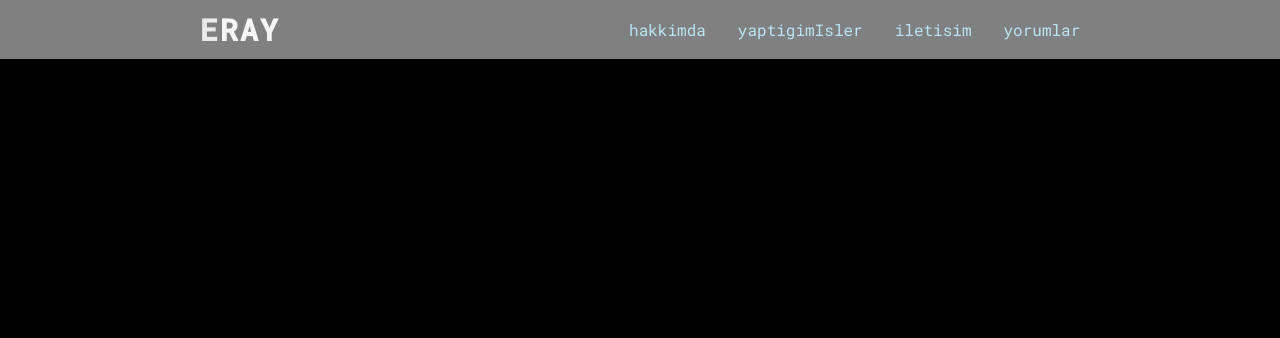
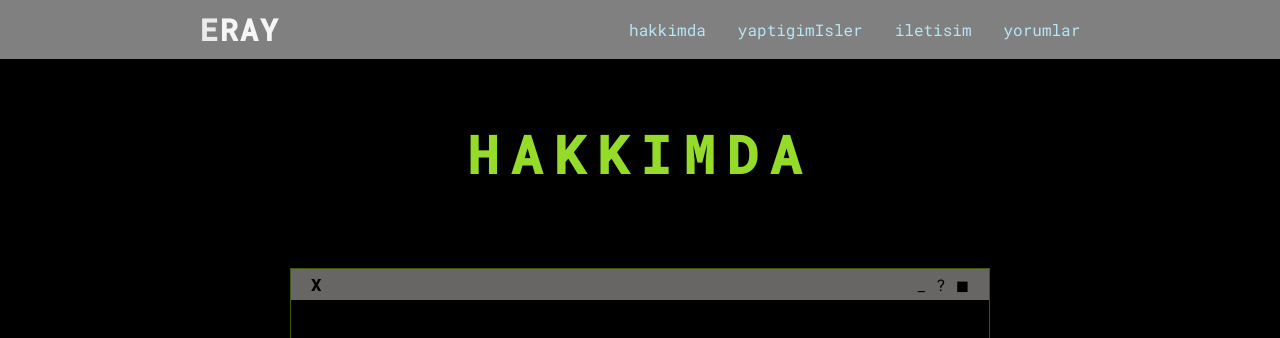
Before and after one commit to eraydurak/konusarak-ogren, a React (Create React App) app: page / in a window 1280 px wide. Shown: the top 338 px of the page. Built offline with nearby package versions, Linux system fonts and the light colour scheme.

Commit message:
Added About component

```diff
--- /dev/null
+++ b/src/About.jsx
@@ -0,0 +1,25 @@
+const About = () => {
+  return(
+    <>
+    <h1 className="big-header">HAKKIMDA</h1>
+    <div className="about-container">
+      <div className="about-top">
+        <h4>X</h4>
+        <ul>
+          <li>
+            _
+          </li>
+          <li>
+            ?
+          </li>
+          <li>
+            ◼
+          </li>
+        </ul>
+      </div>
+    </div>
+    </>
+  );
+}
+
+export default About;
--- a/src/App.js
+++ b/src/App.js
@@ -1,9 +1,13 @@
 import Navbar from './Navbar';
+import About from './About';
 import './App.scss';
 
 function App() {
   return (
-    <Navbar />
+    <>
+      <Navbar />
+      <About />
+    </>
   );
 }
 
```
